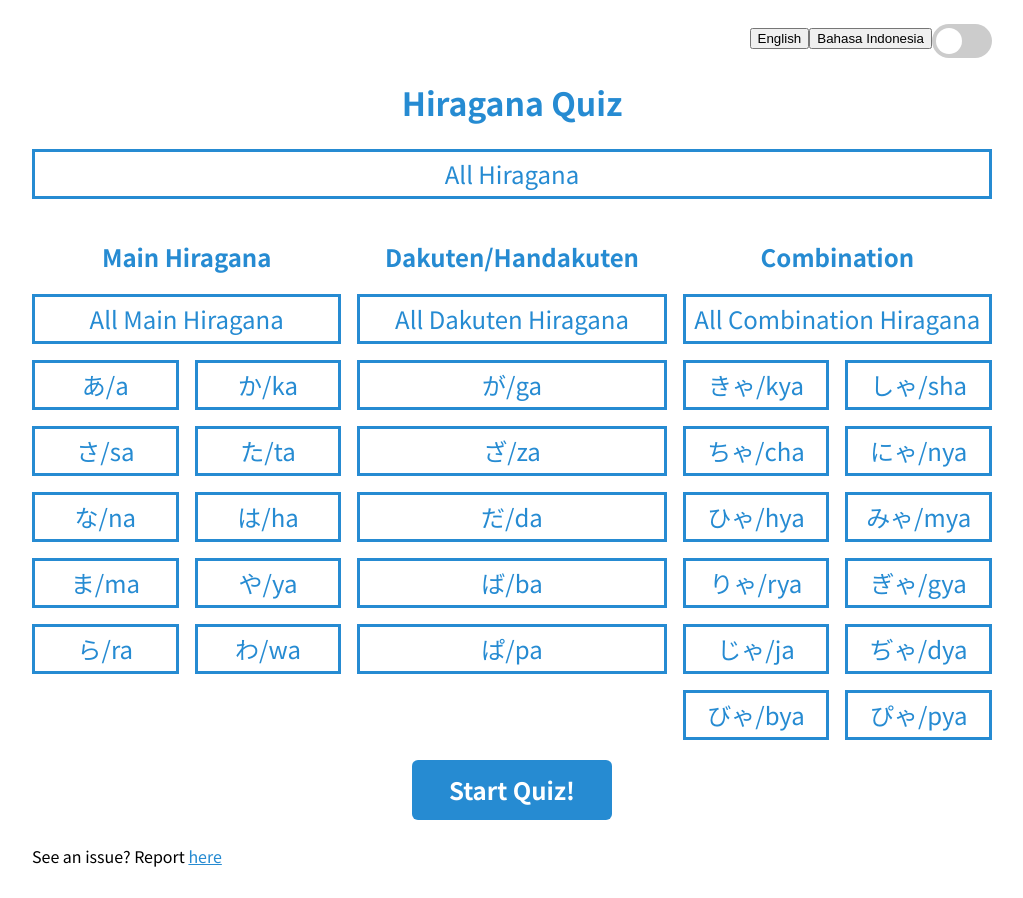
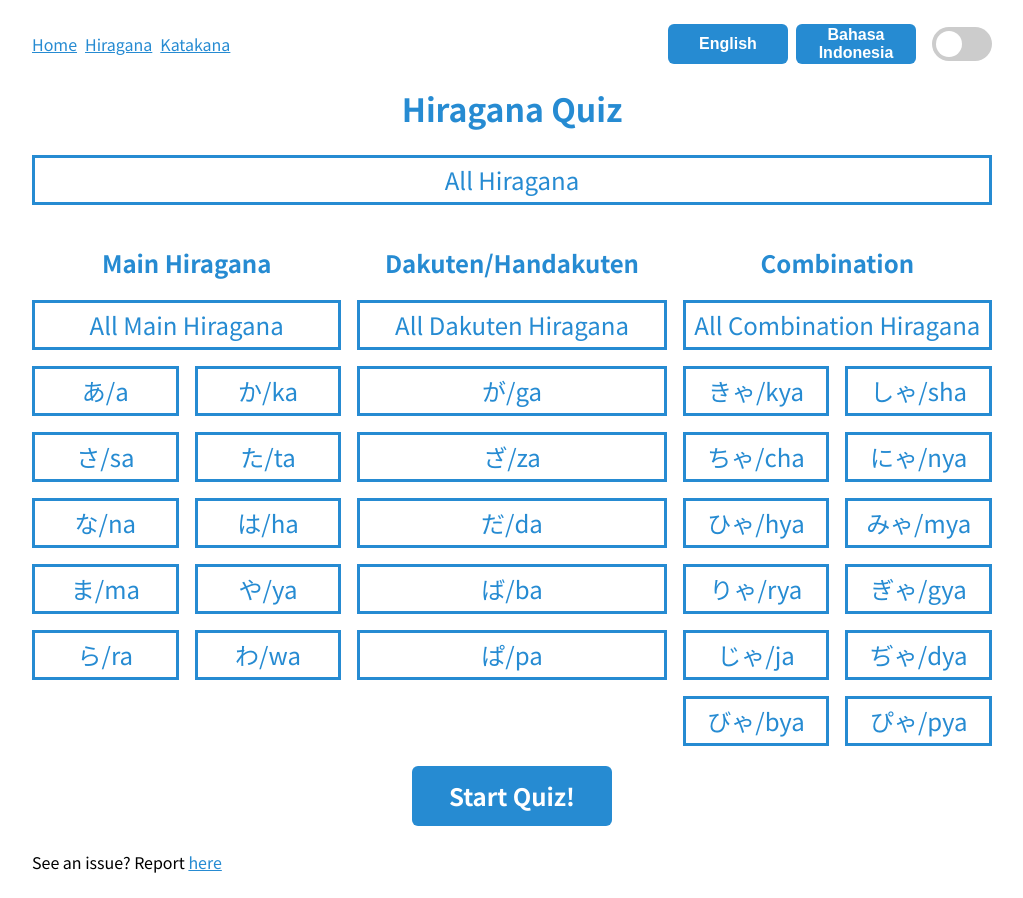
Before and after one commit to rayhanw/learn-japanese, a React (Create React App) app: page /hiragana in a window 1280 px wide. Shown: the whole page, without its empty margins (128-1151 px from the left). Built offline with nearby package versions, Linux system fonts and the light colour scheme.

Commit message:
appear LanguageSwitcher

```diff
--- a/src/components/Navbar.tsx
+++ b/src/components/Navbar.tsx
@@ -3,45 +3,27 @@ import { Link } from "react-router-dom";
 import { LINKS } from "../constants";
 import { useThemeContext } from "../contexts/theme/theme";
 import { useGlobalStateContext } from "../contexts/globalState/globalState";
-import { Language } from "../contexts/globalState/types";
-import { i18n } from "../utilities";
-
-const LANGUAGES: { code: Language; text: string }[] = [
-	{
-		code: "en",
-		text: "English"
-	},
-	{
-		code: "id",
-		text: "Bahasa Indonesia"
-	}
-];
+import { LanguageSwitcher } from "./LanguageSwitcher";
+import { useTranslation } from "react-i18next";
 
 export const Navbar: React.FC = () => {
 	const { theme, toggleTheme } = useThemeContext();
 	const { dispatch } = useGlobalStateContext();
-
-	const handleLanguageChange = (code: Language): void => {
-		i18n.changeLanguage(code);
-	};
+	const { t } = useTranslation();
 
 	return (
 		<nav>
 			<ul>
-				{LINKS.map(({ text, url }, i) => (
+				{LINKS.map(({ code, url }, i) => (
 					<li key={i}>
 						<Link to={url} onClick={() => dispatch({ type: "CLEAR_ALL" })}>
-							{text}
+							{t(code)}
 						</Link>
 					</li>
 				))}
 			</ul>
-			<div>
-				{LANGUAGES.map(({ code, text }, i) => (
-					<button onClick={() => handleLanguageChange(code)} key={i}>
-						{text}
-					</button>
-				))}
+			<div className="navbar-togglers">
+				<LanguageSwitcher />
 				<label htmlFor={`${theme}-input`} className="switch">
 					<input
 						id={`${theme}-input`}
--- a/src/styles/components/Navbar.scss
+++ b/src/styles/components/Navbar.scss
@@ -11,6 +11,22 @@ nav {
 
 		li {
 			margin-right: var(--space-sm);
+		}
+	}
+
+	.navbar-togglers {
+		display: flex;
+		align-items: center;
+
+		.language-switcher {
+			margin-right: var(--space-md);
+			display: flex;
+			align-items: center;
+
+			button {
+				&:last-of-type {
+					margin-left: var(--space-sm);
+				}
 			}
 		}
 
@@ -77,3 +93,4 @@ nav {
 			}
 		}
 	}
+}
```
Lines whose indentation alone changed are shown as unchanged.
